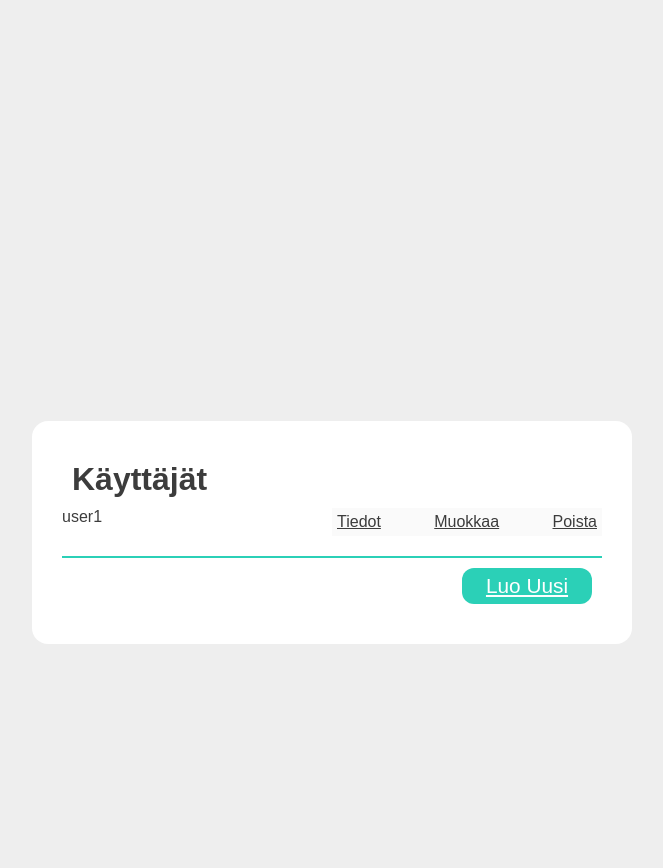
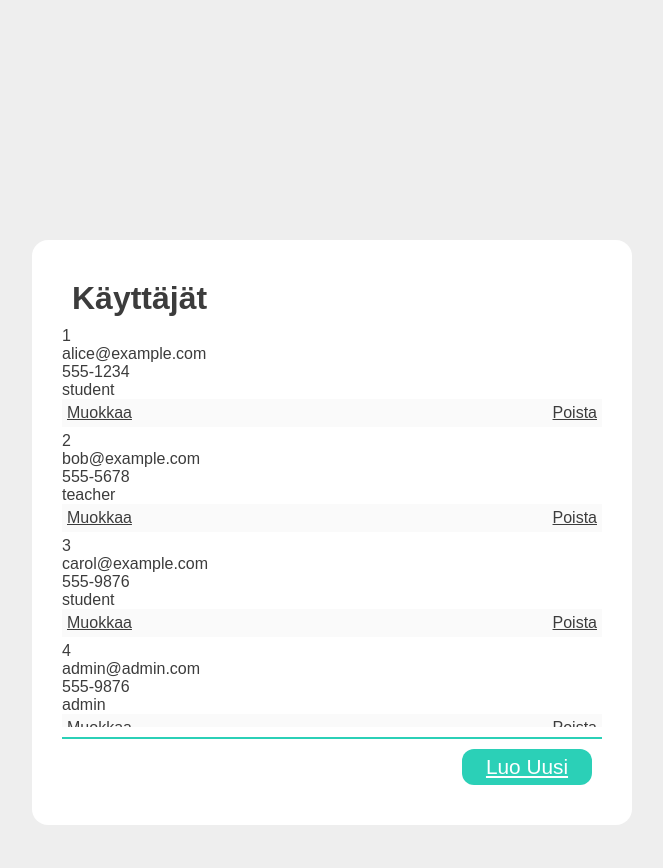
Before and after one commit to VisualPlate/luokkavaraus, a PHP site: page /pages/adminusers.php in a window 1280 px wide. Shown: the part 469-1337 px from the top of the page, without its empty margins (308-971 px from the left). Run offline with PHP 8.4, Linux system fonts and the light colour scheme; a user stored in the database is signed in; data comes from the database, SQL or seed files in the repository.

Commit message:
reverted some files from backup

```diff
--- a/backend/api/admin/api.php
+++ b/backend/api/admin/api.php
@@ -2,8 +2,8 @@
     //This api file is specifically made for admins and other superusers.
     //This api should not be in hands with regular users
 
-    require("../../backend/services/sessions/start.php");
-    require("../../backend/services/admincheck/check.php");
+    require("../../../backend/services/sessions/start.php");
+    require("../../../backend/services/admincheck/check.php");
 
     //header to return as json type
     header("Content-Type: application/json");
@@ -37,6 +37,7 @@
                     http_response_code(404);
                     echo json_encode(["message" => "EMPTY"]);
                 }
+                break;
             default:
                 //#TOSQLCOMMAND
                 $stmt = $pdo->prepare("SELECT userId, email, phoneNum, usertype FROM users WHERE userId = ?");
--- a/frontend/assets/css/admin.css
+++ b/frontend/assets/css/admin.css
@@ -49,6 +49,9 @@ input, select {
 
 .scroll {
     overflow-x: auto;
+    overflow-y: auto;
+    max-height: 400px;
+    z-index: 1;
 }
 .a-center {
     display: flex;
--- a/frontend/includes/navbar/navbarUser.php
+++ b/frontend/includes/navbar/navbarUser.php
@@ -1,4 +1,5 @@
 <!--NAVBAR TO LOGGED IN USERS-->
+<!--Most likely unfished and wont work, but this one never had an purpose anyways-->
 <div class="pos-top pos-right mrg-15 tab-hidden">
     <div class="user-navbar row space-between">
         <div class="row">
--- a/frontend/includes/navbar/navbarUserPages.php
+++ b/frontend/includes/navbar/navbarUserPages.php
@@ -18,7 +18,7 @@
     <div class="mrg-10"></div>
     <div class="user-navbar-open space-between col" id="userDropdown">
         <div class="row space-between mrg-in-10">
-            <a href="reservations.php" class="text-primary text-user-navbar-secondary" style="display:flex;align-self:center">Omat varaukset</a>
+            <a href="reservate.php" class="text-primary text-user-navbar-secondary" style="display:flex;align-self:center">Omat varaukset</a>
             <img src="../assets/icons/navbar-menu-list.svg" style="height:24px;isplay:flex;align-self:center">
         </div>
         <div class="mrg-5"></div>
@@ -42,7 +42,7 @@
             </div>
         </div>
         <div class="row mob-hidden">
-            <a href="reservations.php"><img src="../assets/icons/navbar-menu-list.svg" style="height:24px;isplay:flex;align-self:center;margin:5px"></a>
+            <a href="reservate.php"><img src="../assets/icons/navbar-menu-list.svg" style="height:24px;isplay:flex;align-self:center;margin:5px"></a>
             <a href="logout.php"><img src="../assets/icons/navbar-door-open-red.svg" style="height:24px;isplay:flex;align-self:center;margin:5px"></a>
         </div>
     </div>
--- a/frontend/pages/adminusers.php
+++ b/frontend/pages/adminusers.php
@@ -17,32 +17,62 @@ require_once("../includes/htmlHead/htmlHeadPages.php");
                 <h1>Käyttäjät</h1>
             </div>
             <div class="col scroll" id="list">
-                <div class="row space-between">
-                    <p>user1</p>
-                    <div class="row container-secondary space-between w-50">
-                        <a href="#">Tiedot</a>
-                        <a href="#">Muokkaa</a>
-                        <a href="#">Poista</a>
-                    </div>
-                </div>
-                <div class="mrg-5"></div>
+
             </div>
             <script>
-                const apiUrl = "../../backend/api/admin/api.php";
-                //not ready. needs function to fetch data from api
+
+                const apiUrl = "../../backend/api/admin/api.php?user=0";
+
+                fetchContent();
+
                 async function fetchContent() {
-                    const res = fetch(apiUrl) {
-                        .
+                    fetch(apiUrl)
+                        .then((response) => response.text())
+                        .then((text) => searchFromApi(text))
+                        .catch(error => console.error('Error:', error));
+                }
+
+                function searchFromApi(text) {
+                    const row = JSON.parse(text);
+
+                    for (let ri = 0; ri < row.length; ri++) {
+                        outputArray = [
+                            row[ri].userId,
+                            row[ri].email,
+                            row[ri].phoneNum,
+                            row[ri].usertype
+                        ]
+                        //hides removed accounts
+                        if (outputArray[3] !== "removed") {
+                            const internalOutputDiv = document.createElement("div")
+
+                            const outputDiv = document.getElementById("list");
+                            for (let i = 0; i < outputArray.length; i++) {
+                                const newParagraph = document.createElement("p")
+                                const outputText = outputArray[i]
+                                newParagraph.textContent = outputText
+                                outputDiv.appendChild(internalOutputDiv)
+                                internalOutputDiv.appendChild(newParagraph)
+                            }
+
+                            const html = `
+                            <div class="row container-secondary space-between w-100">
+                                <a href="adminedit.php?id=${outputArray[0]}">Muokkaa</a>
+                                <a href="admindelete.php?id=${outputArray[0]}">Poista</a>
+                            </div>
+                            </div>
+                            <div class="mrg-5"></div>
+                            `;
+                            internalOutputDiv.innerHTML += html;
+
+                        }
                     }
                 }
-
-                const list = document.getElementById("list");
             </script>
             <div class="mrg-5"></div>
             <div class="divider"></div>
             <div class="grid-rows-2 mrg-10">
-                <div>
-                </div>
+            <div></div>
                 <a href="admincreateacc.php" class="btn-main">Luo Uusi</a>
             </div>
         </div>
--- a/frontend/pages/logout.php
+++ b/frontend/pages/logout.php
@@ -1,4 +1,5 @@
 <?php
+    require("../../backend/services/sessions/start.php");
     require("../../backend/services/sessions/end.php");
     header("location: signin.php");
 ?>
```
Also changed, not shown: frontend/pages/adminedit.php (added).
